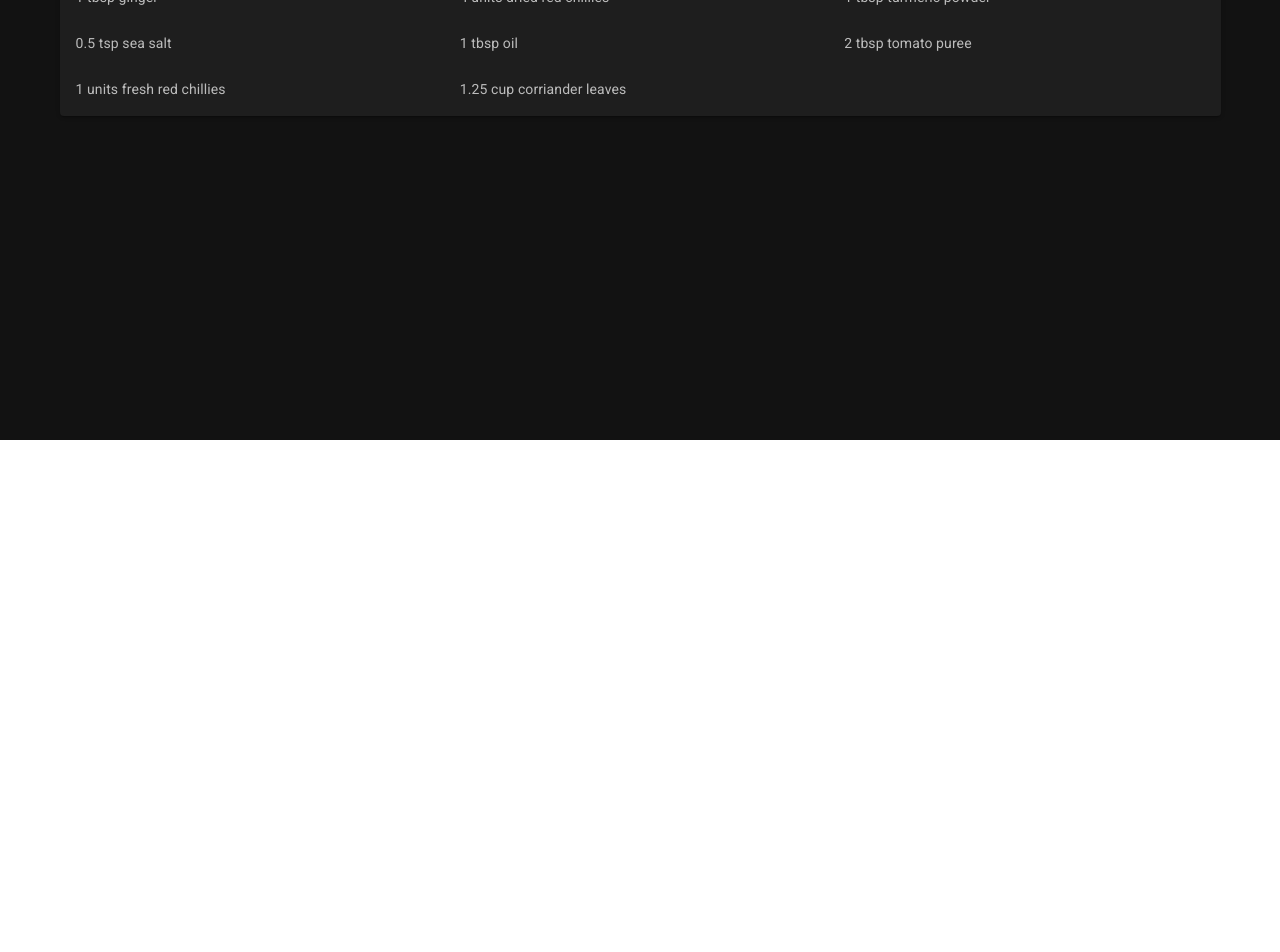
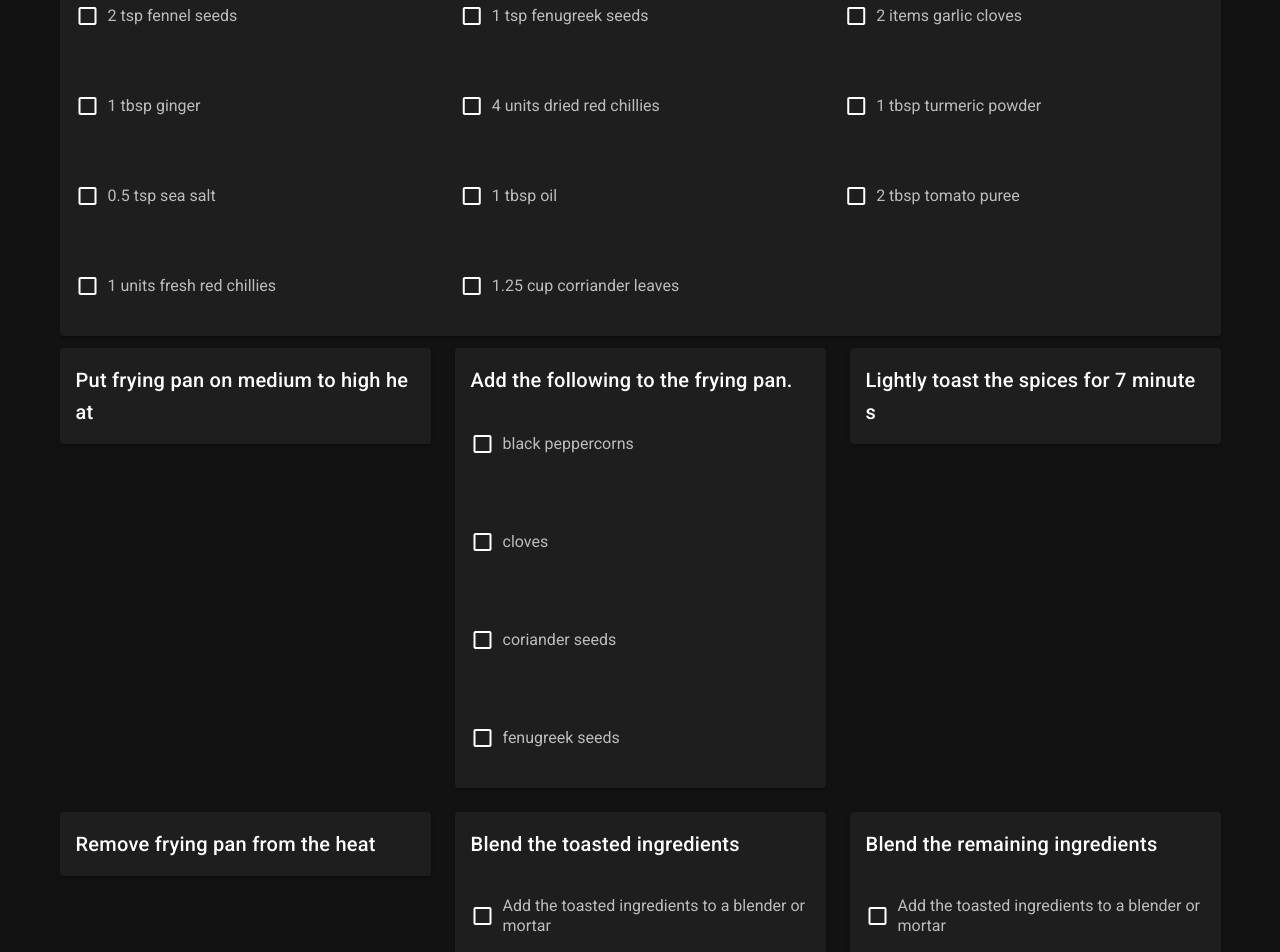
Before and after one commit to preginald/sipnchew-v1, a Vue app: page /1/1 in a window 1280 px wide. Shown: the part 360-1312 px from the top of the page. Before the commit the page ends 800 px from the top, so only its background shows below. Built offline with nearby package versions, Linux system fonts and the light colour scheme.

Commit message:
add checkbox to test recipe

```diff
--- a/src/views/Recipe.vue
+++ b/src/views/Recipe.vue
@@ -10,18 +10,29 @@
         <v-text-field label="servings" v-model="servings"></v-text-field>
       </v-card-actions>
     </v-card>
-    <v-card>
+    <v-card class="mb-3">
       <v-card-title>
         Ingredients
       </v-card-title>
       <v-card-text>
         <v-row>
-          <v-col v-for="ingredient in activeRecipe.ingredients" :key="ingredient.name" md="4">
-            {{ ingredient.qty * servings }} {{ ingredient.unit }} {{ ingredient.name }}
+          <v-col v-for="ingredient in activeRecipe.ingredients" :key="ingredient.name" cols="12" xs="12" sm="6" md="4">
+            <v-checkbox v-model="ingredient.status" :label="ingredientLabel(ingredient)"></v-checkbox>
           </v-col>
         </v-row>
       </v-card-text>
     </v-card>
+
+    <v-row>
+      <v-col v-for="step in activeRecipe.steps" :key="step.title" cols="12" xs="12" sm="12" md="4">
+        <v-card>
+          <v-card-title>{{ step.title }}</v-card-title>
+          <v-card-text v-for="task in step.tasks" :key="task.title">
+            <v-checkbox v-model="task.status" :label="task.title"></v-checkbox>
+          </v-card-text>
+        </v-card>
+      </v-col>
+    </v-row>
 
   </v-container>
 </template>
@@ -31,25 +42,53 @@
 export default {
   data: () => ({
     servings: 1,
+    settings: [],
     activeRecipe: {
       name: "Vindaloo",
       ingredients: [
-        {unit: "tsp", qty: 1, name: "black peppercorns"},
-        {unit: "items", qty: 4, name: "cloves"},
-        {unit: "tsp", qty: 2, name: "coriander seeds"},
-        {unit: "tsp", qty: 2, name: "fennel seeds"},
-        {unit: "tsp", qty: 1, name: "fenugreek seeds"},
-        {unit: "items", qty: 2, name: "garlic cloves"},
-        {unit: "tbsp", qty: 1, name: "ginger"},
-        {unit: "units", qty: 4, name: "dried red chillies"},
-        {unit: "tbsp", qty: 1, name: "turmeric powder"},
-        {unit: "tsp", qty: 0.5, name: "sea salt"},
-        {unit: "tbsp", qty: 1, name: "oil"},
-        {unit: "tbsp", qty: 2, name: "tomato puree"},
-        {unit: "units", qty: 1, name: "fresh red chillies"},
-        {unit: "cup", qty: 1.25, name: "corriander leaves"},
+        {active: false, unit: "tsp", qty: 1, name: "black peppercorns"},
+        {active: false, unit: "items", qty: 4, name: "cloves"},
+        {active: false, unit: "tsp", qty: 2, name: "coriander seeds"},
+        {active: false, unit: "tsp", qty: 2, name: "fennel seeds"},
+        {active: false, unit: "tsp", qty: 1, name: "fenugreek seeds"},
+        {active: false, unit: "items", qty: 2, name: "garlic cloves"},
+        {active: false, unit: "tbsp", qty: 1, name: "ginger"},
+        {active: false, unit: "units", qty: 4, name: "dried red chillies"},
+        {active: false, unit: "tbsp", qty: 1, name: "turmeric powder"},
+        {active: false, unit: "tsp", qty: 0.5, name: "sea salt"},
+        {active: false, unit: "tbsp", qty: 1, name: "oil"},
+        {active: false, unit: "tbsp", qty: 2, name: "tomato puree"},
+        {active: false, unit: "units", qty: 1, name: "fresh red chillies"},
+        {active: false, unit: "cup", qty: 1.25, name: "corriander leaves"},
+      ],
+      steps: [
+        { title: "Put frying pan on medium to high heat" },
+        { title: "Add the following to the frying pan.",
+          tasks: [
+          { title: "black peppercorns", status: false },
+          { title: "cloves", status: false },
+          { title: "coriander seeds", status: false },
+          { title: "fenugreek seeds", status: false },
+        ]},
+        { title: "Lightly toast the spices for 7 minutes", description: "Spices will turn golden brown and smelling toasty."},
+        { title: "Remove frying pan from the heat" },
+        { title: "Blend the toasted ingredients",
+          tasks: [
+          { title: "Add the toasted ingredients to a blender or mortar" },
+          { title: "Grind until fine powder" },
+        ]},
+        { title: "Blend the remaining ingredients",
+          tasks: [
+          { title: "Add the toasted ingredients to a blender or mortar" },
+          { title: "Grind until a smooth paste consistancy" },
+        ]},
       ]
     }
   }),
+  methods: {
+    ingredientLabel(ingredient){
+      return ingredient.qty * this.servings + " " + ingredient.unit + " " + ingredient.name
+    }
+  }
 }
 </script>
```
